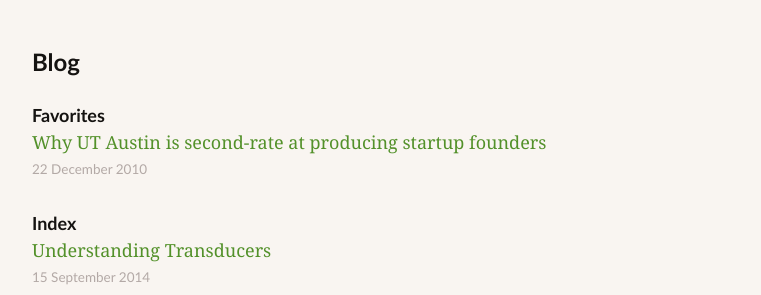
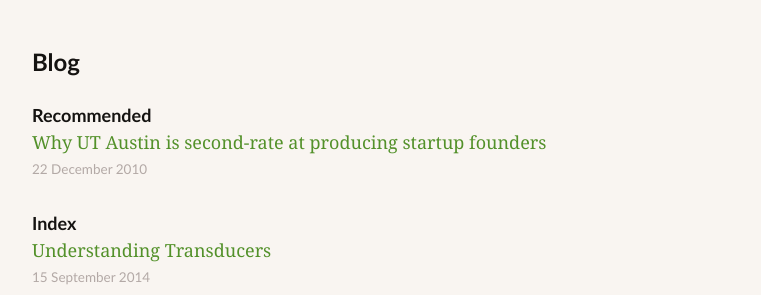
Before and after one commit to elben/elben.github.io-jekyll, a Jekyll site: the page built from index.html, in a window 1280 px wide. Shown: the part 457-752 px from the top of the page, without its empty margins (258-1019 px from the left). Built offline with Jekyll 4.4.1, drawn with Linux system fonts in a browser that asks for light colours; Markdown is read by kramdown in place of the engine named in the settings.

Commit message:
Add initial scale to viewport. Favorites -> Recommended

```diff
--- a/_layouts/default.html
+++ b/_layouts/default.html
@@ -4,7 +4,7 @@
         <meta charset="utf-8">
         <meta http-equiv="X-UA-Compatible" content="IE=edge,chrome=1">
         <title>{{ page.title }}</title>
-        <meta name="viewport" content="width=device-width">
+        <meta name="viewport" content="width=device-width, initial-scale=1">
 
         <!-- syntax highlighting CSS -->
         <link rel="stylesheet" href="/css/syntax/bw.css">
--- a/index.html
+++ b/index.html
@@ -38,7 +38,7 @@
 
 <h2>Blog</h2>
 
-<h3>Favorites</h3>
+<h3>Recommended</h3>
 
 <ul class="simple">
   {% for post in site.tags.favorite %}
```
